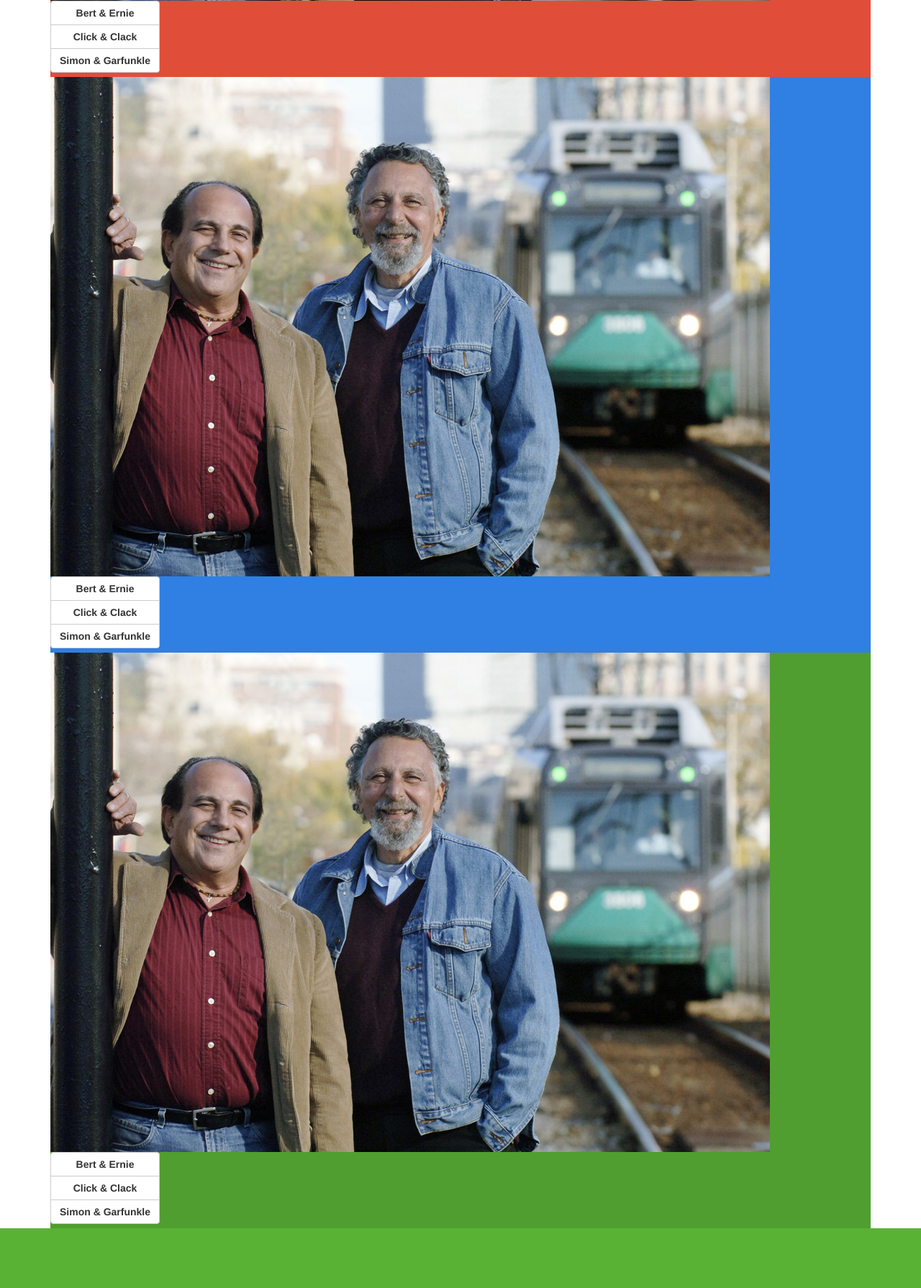
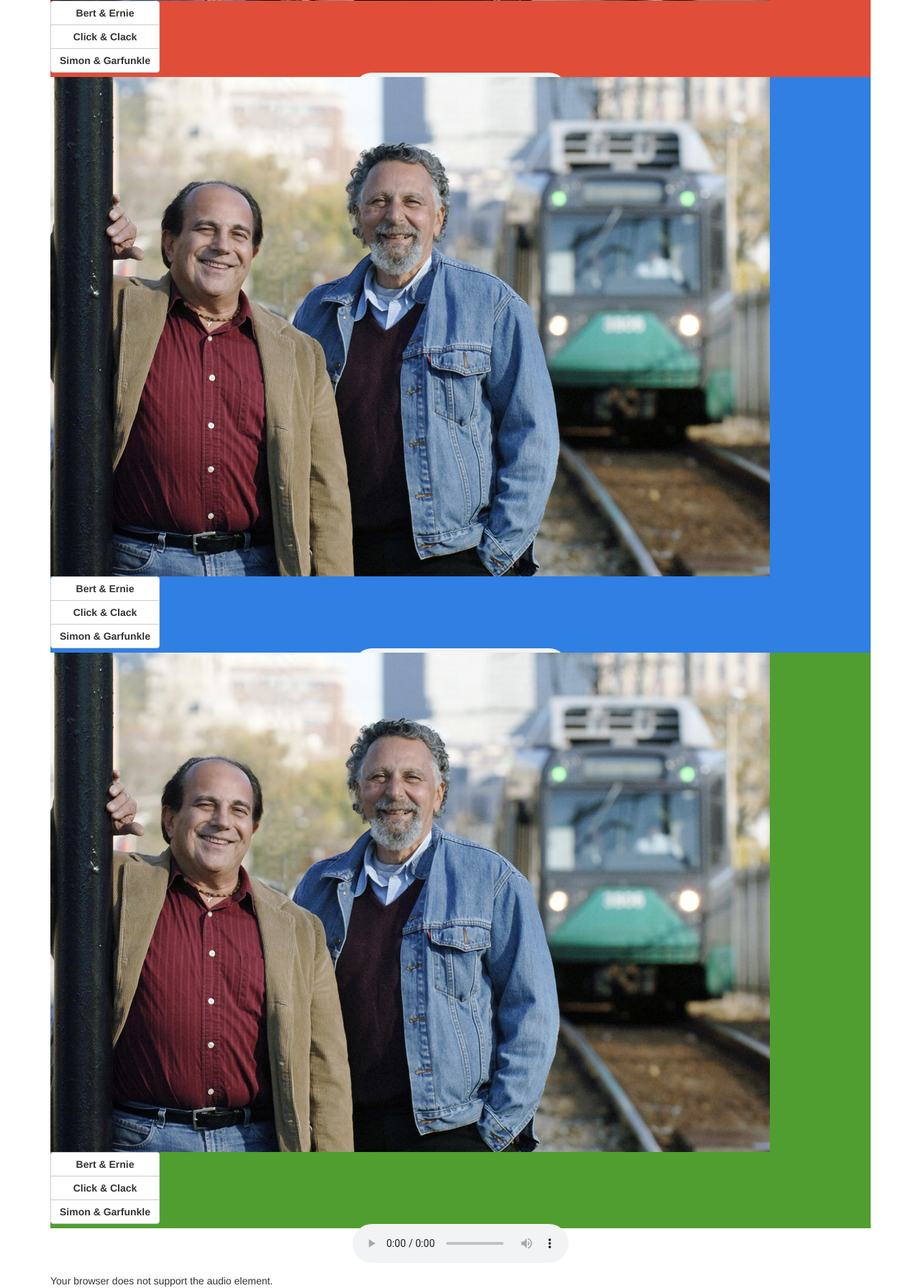
Before and after one commit to bopopescu/faces-for-radio, a Flask app: page / in a window 1280 px wide. Shown: the part 3093-4883 px from the top of the page at 72% size. Before the commit the page ends 4800 px from the top, so only its background shows below. Run offline with Flask 2, Linux system fonts and the light colour scheme; some libraries are stand-ins or nearby versions.

Commit message:
Add HTML5 audio

```diff
--- a/templates/content.html
+++ b/templates/content.html
@@ -19,6 +19,12 @@
         <button type="button" class="answer btn btn-default">Click &amp; Clack</button>
         <button type="button" class="answer btn btn-default">Simon &amp; Garfunkle</button>
     </div>
+    <p class="text-center">
+        <audio src="{{ url_for('static', filename='mp3/bob_kinzel.mp3') }}"
+            preload="auto" controls>
+            <p>Your browser does not support the audio element.</p>
+        </audio>
+    </p>
 </div>
 {% endfor %}
 
```
